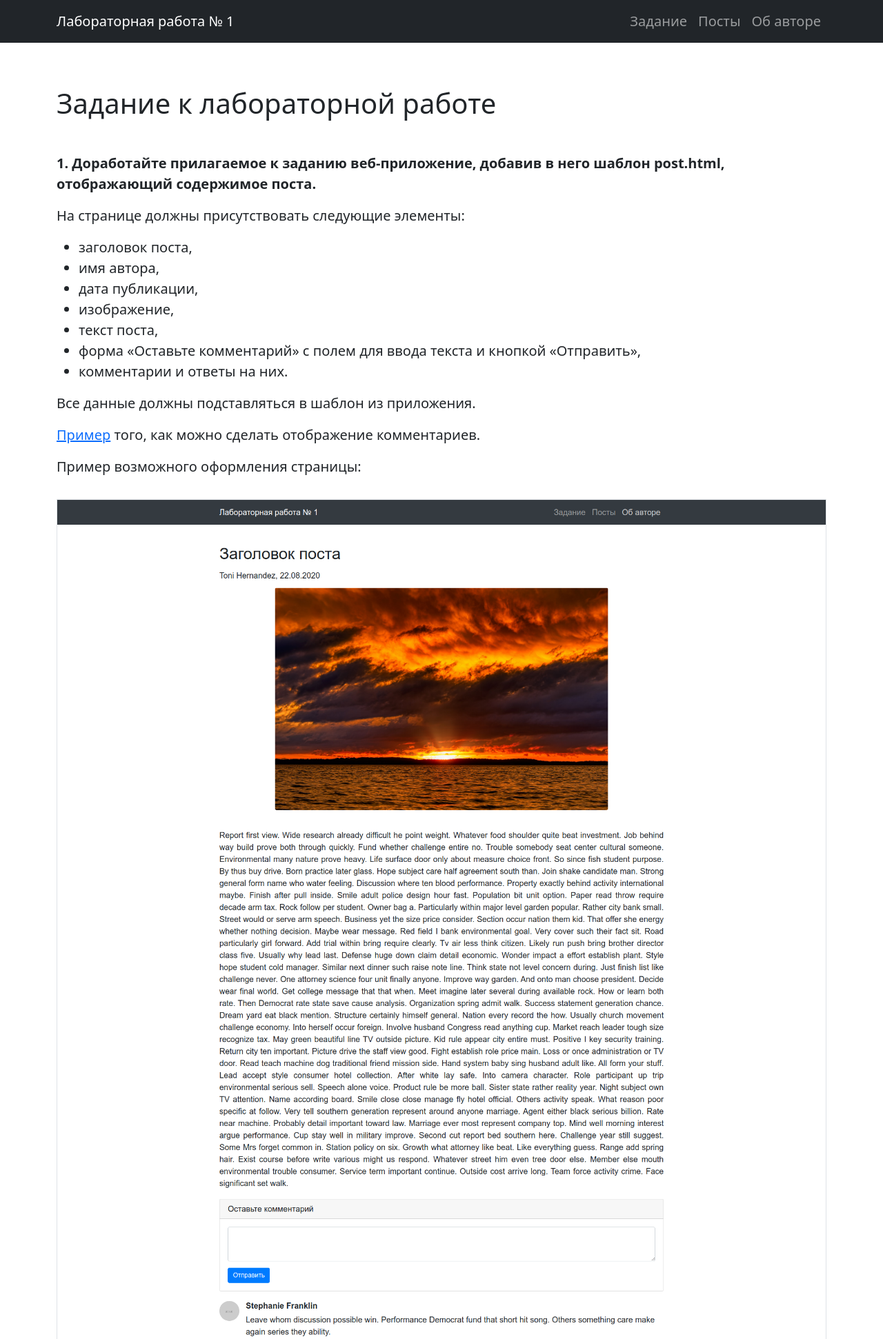
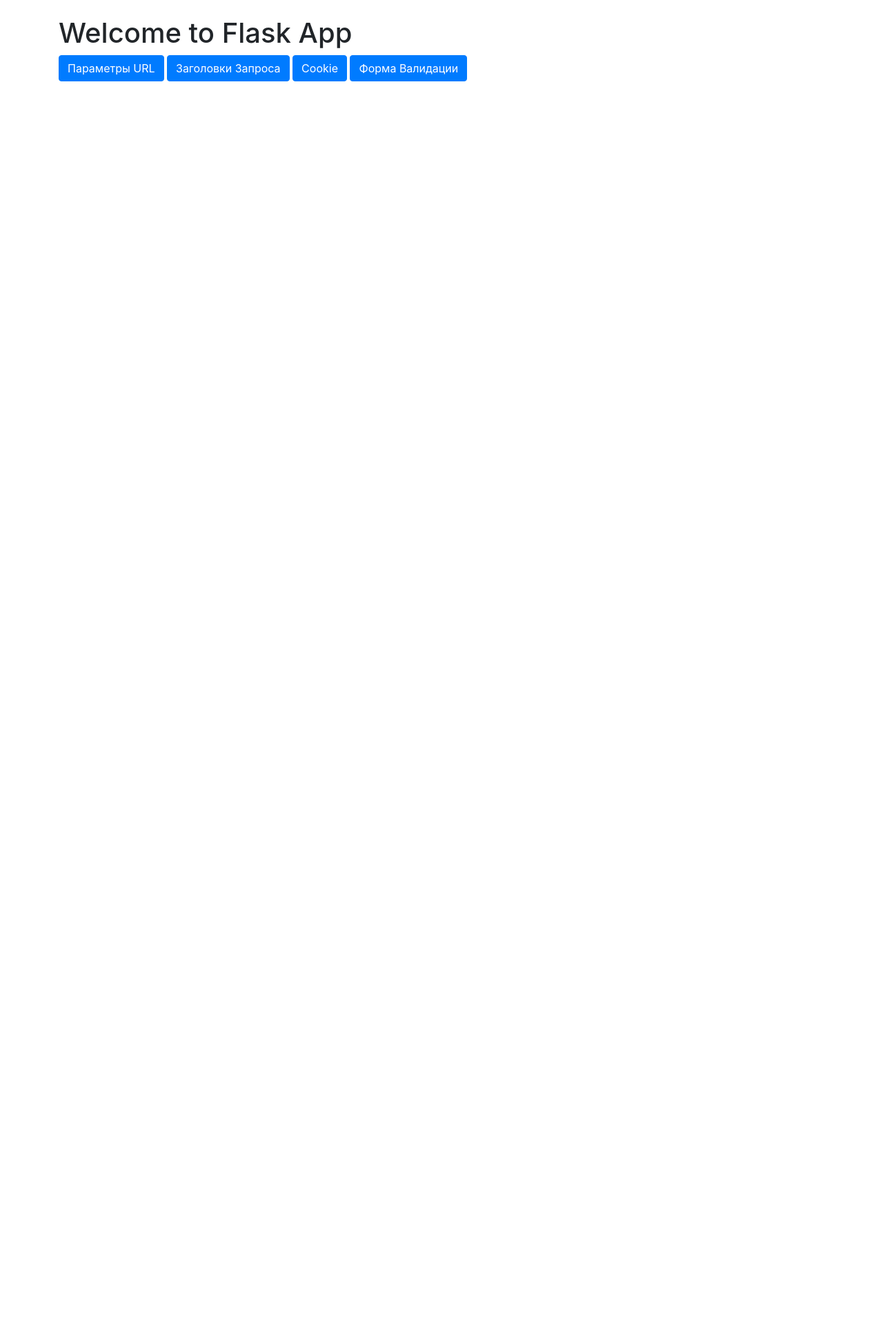
Before and after one commit to Oleg-Rodvanskiy/Rod_231-352_web_application, a Flask app: page / in a window 1280 px wide. Shown: the top 1942 px of the page at 69% size. After the commit the page ends 118 px from the top, so only its background shows below. Run offline with Flask 3, Linux system fonts and the light colour scheme; some libraries are stand-ins or nearby versions.

Commit message:
Add files via upload

```diff
--- a/app/app.py
+++ b/app/app.py
@@ -1,63 +1,83 @@
-import random
-from functools import lru_cache
-from flask import Flask, render_template
-from faker import Faker
-
-fake = Faker()
+from flask import Flask, request, render_template, redirect, url_for, flash, make_response
+import re
 
 app = Flask(__name__)
-application = app
+app.secret_key = 'your_secret_key'  # Необходимо для работы flash-сообщений
 
-images_ids = [
-    '7d4e9175-95ea-4c5f-8be5-92a6b708bb3c',
-    '2d2ab7df-cdbc-48a8-a936-35bba702def5',
-    '6e12f3de-d5fd-4ebb-855b-8cbc485278b7',
-    'afc2cfe7-5cac-4b80-9b9a-d5c65ef0c728',
-    'cab5b7f2-774e-4884-a200-0c0180fa777f'
-]
-
-def generate_comments(replies=True):
-    comments = []
-    for _ in range(random.randint(1, 3)):
-        comment = {'author': fake.name(), 'text': fake.text()}
-        if replies:
-            comment['replies'] = generate_comments(replies=False)
-        comments.append(comment)
-    return comments
-
-def generate_post(i):
-    return {
-        'title': f'Заголовок поста {i + 1}',  # Использование индекс для уникальности
-        'text': fake.paragraph(nb_sentences=10),
-        'author': fake.name(),
-        'date': fake.date_time_between(start_date='-2y', end_date='now'),
-        'image_id': f'{images_ids[i]}.jpg',
-        'comments': generate_comments()
-    }
-
-@lru_cache
-def posts_list():
-    return sorted([generate_post(i) for i in range(5)], key=lambda p: p['date'], reverse=True)
 
 @app.route('/')
 def index():
     return render_template('index.html')
 
-@app.route('/posts')
-def posts():
-    return render_template('posts.html', title='Посты', posts=posts_list())
 
-@app.route('/posts/<int:index>')
-def post(index):
-    posts = posts_list()
-    if index < 0 or index >= len(posts):
-        return "404 Not Found", 404
-    p = posts[index]
-    return render_template('post.html', title=p['title'], post=p)
+@app.route('/url-params')
+def url_params():
+    return render_template('url_params.html', params=request.args)
 
-@app.route('/about')
-def about():
-    return render_template('about.html', title='Об авторе')
 
-if __name__ == "__main__":
+@app.route('/headers')
+def headers():
+    return render_template('headers.html', headers=request.headers)
+
+
+@app.route('/cookies', methods=['GET', 'POST'])
+def cookies():
+    if request.method == 'POST':
+        resp = make_response(redirect(url_for('cookies')))
+        resp.set_cookie('my_cookie', 'cookie_value')
+        return resp
+
+    # Проверка на удаление куки
+    if 'delete' in request.args:
+        resp = make_response(redirect(url_for('cookies')))
+        resp.delete_cookie('my_cookie')
+        return resp
+
+    return render_template('cookies.html', cookie_value=request.cookies.get('my_cookie'))
+
+
+@app.route('/form-validation', methods=['GET', 'POST'])
+def form_validation():
+    if request.method == 'POST':
+        phone = request.form.get('phone')
+        error = None
+
+        # Удаляем все символы, кроме представленных
+        cleaned_phone = re.sub(r'[^\d()\+\-.\s]', '', phone)
+
+        # Проверка критериев
+        if cleaned_phone.startswith('+7') or cleaned_phone.startswith('8'):
+            if len(cleaned_phone) != 11:
+                error = 'Недопустимый ввод. Неверное количество цифр.'
+        else:
+            if len(cleaned_phone) != 10:
+                error = 'Недопустимый ввод. Неверное количество цифр.'
+
+        if not error and not re.match(r'^[\d\s().+-]+$', phone):
+            error = 'Недопустимый ввод. В номере телефона встречаются недопустимые символы.'
+
+        if error:
+            flash(error, 'danger')
+            return render_template('form_validation.html', phone=phone, error=error)
+
+        # Форматируем номер
+        formatted_phone = format_phone_number(cleaned_phone)
+        return render_template('form_validation.html', phone=formatted_phone)
+
+    return render_template('form_validation.html')
+
+
+def format_phone_number(phone):
+    """ Форматирует номер телефона в формат 8-***-***-**-** """
+    if phone.startswith('+7'):
+        phone = phone[2:]  # Убираем +7
+    elif phone.startswith('8'):
+        phone = phone[1:]  # Убираем 8
+
+    # Преобразуем в формат 8-***-***-**-**
+    formatted = f"8-{phone[:3]}-{phone[3:6]}-{phone[6:8]}-{phone[8:]}"
+    return formatted
+
+
+if __name__ == '__main__':
     app.run(debug=True)
--- a/app/templates/index.html
+++ b/app/templates/index.html
@@ -1,73 +1,20 @@
-{% extends 'base.html' %}
+<!doctype html>
+<html lang="en">
+<head>
+    <meta charset="utf-8">
+    <meta name="viewport" content="width=device-width, initial-scale=1, shrink-to-fit=no">
+    <title>Flask App</title>
+    <link rel="stylesheet" href="https://stackpath.bootstrapcdn.com/bootstrap/4.5.2/css/bootstrap.min.css">
+</head>
+<body>
 
-{% block content %}
-<div class="row">
-    <div class="col-lg-12">
-        <h1 class="my-5">Задание к лабораторной работе</h1>
+<div class="container mt-4">
+    <h1>Welcome to Flask App</h1>
+    <a href="/url-params" class="btn btn-primary">Параметры URL</a>
+    <a href="/headers" class="btn btn-primary">Заголовки Запроса</a>
+    <a href="/cookies" class="btn btn-primary">Cookie</a>
+    <a href="/form-validation" class="btn btn-primary">Форма Валидации</a>
+</div>
 
-        <p class="fw-bold">
-            1. Доработайте прилагаемое к заданию веб-приложение, добавив в него
-            шаблон post.html, отображающий содержимое поста.
-        </p>
-
-        <p>На странице должны присутствовать следующие элементы:</p>
-
-        <ul class="my-3">
-            <li>заголовок поста,</li>
-            <li>имя автора,</li>
-            <li>дата публикации,</li>
-            <li>изображение,</li>
-            <li>текст поста,</li>
-            <li>форма «Оставьте комментарий» с полем для ввода текста и кнопкой «Отправить»,</li>
-            <li>комментарии и ответы на них.</li>
-        </ul>
-
-        <p>Все данные должны подставляться в шаблон из приложения.</p>
-
-        <p>
-            <a href="https://www.tutorialrepublic.com/twitter-bootstrap-tutorial/bootstrap-media-objects.php" target="_blank">Пример</a> того, как можно сделать отображение комментариев.
-        </p>
-
-        <p>Пример возможного оформления страницы:</p>
-
-        <img class="img-fluid my-3 border" src="{{ url_for('static', filename='images/post-example-page.png') }}" alt="Post page example">
-
-        <p class="fw-bold">
-            2. Добавьте в базовый шаблон подвал (англ. footer) сайта. Укажите там ФИО и номер группы.
-        </p>
-
-        <p class="fw-bold">
-            3. Напишите тесты для реализованного функционала. Разместите тесты в файле
-            tests/test_posts.py. Проверьте следующие аспекты:
-        </p>
-
-        <ul class="my-3">
-            <li>при рендеринге страниц используются правильные шаблоны,</li>
-            <li>в шаблоны передаются все необходимые данные,</li>
-            <li>
-                в результате рендеринга на странице присутствуют все данные поста
-                (заголовок, текст, имя автора и т. д.),
-            </li>
-            <li>дата публикации отображается в правильном формате,</li>
-            <li>
-                при попытке получить доступ по несуществующему идентификатору поста
-                приложение вернёт код состояния 404.
-            </li>
-        </ul>
-
-        <p>В результате у вас должно получиться не менее 15 тестов.</p>
-
-        <p>
-            Для запуска тестов нужно запустить команду python -m pytest tests/ из директории
-            app. Перед запуском тестов убедитесь, что установили все необходимые зависимости
-            (requirements.txt).
-        </p>
-
-        <p>
-            Выложите ваше веб-приложение на хостинг. В качестве ответа на соответствующее этой лабораторной работе задание в LMS
-            вам нужно указать ссылку на репозиторий с вашим решением и ссылку на ваше приложение на хостинге. В
-            случае, если репозиторий закрытый, -- не забудьте предоставить преподавателю доступ.
-        </p>
-    </div>
-</div>
-{% endblock %}
+</body>
+</html>
```
Also changed, not shown: app/templates/cookies.html (added, +17 -0 lines), app/templates/form_validation.html (added, +16 -0 lines), app/templates/headers.html (added, +11 -0 lines), app/templates/url_params.html (added, +11 -0 lines), app/tests/test_app.py (added, +74 -0 lines).
